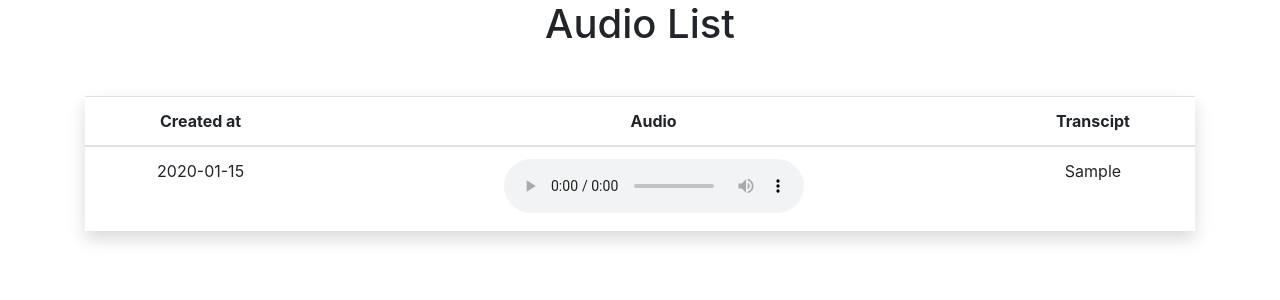
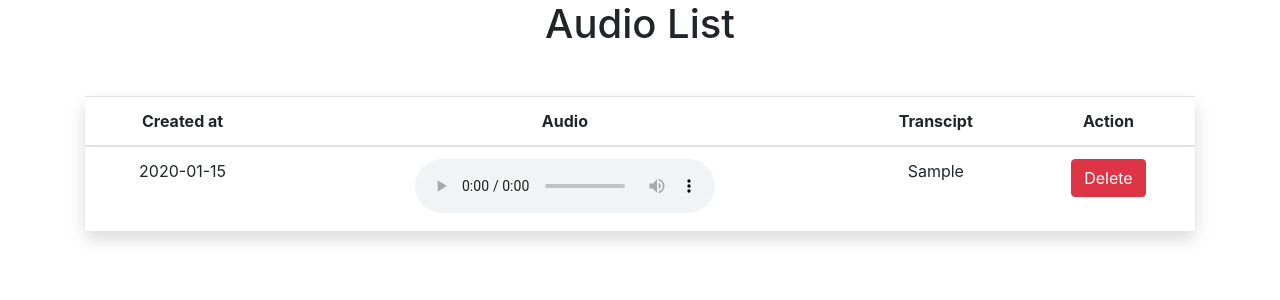
Before and after one commit to chiranjeev11/aicte_project, a Flask app: page /audio in a window 1280 px wide. Shown: the part 74-374 px from the top of the page. Run offline with Flask 2, Linux system fonts and the light colour scheme; a user stored in the database is signed in; tables that the repository leaves empty hold one stand-in row (values such as "Sample post"); some libraries are stand-ins or nearby versions.

Commit message:
feat : added delete feature of audios

```diff
--- a/app/routes.py
+++ b/app/routes.py
@@ -28,7 +28,20 @@ def index():
 @login_required
 def audio():
 
-	transcripts = current_user.audios.all()
+	if current_user.name=="admin":
+
+		users = User.query.all()
+
+		transcripts = []
+
+		for user in users:
+
+			user_transcripts = user.audios.all()
+
+			transcripts.append({"user":user.name, "user_transcripts":user_transcripts})
+	else:
+
+		transcripts = current_user.audios.all()
 
 	return render_template('audio.html', transcripts=transcripts)
 
@@ -69,6 +82,10 @@ def register():
 	form = RegistrationForm()
 
 	if form.validate_on_submit():
+
+		if form.name.data=="admin":
+			flash('Please use a different name', 'error')
+			return redirect(url_for('register'))
 
 		user = User(name=form.name.data, email=form.email.data)
 
@@ -228,11 +245,21 @@ def convertSpeechToText():
 
 	return jsonify({"status":"success", "Transcript":transcript_array})
 
-# @app.route('/audio/delete', methods=['POST', 'GET'])
-# @login_required
-# def audio_delete():
+@app.route('/audio/delete', methods=['POST', 'GET'])
+@login_required
+def audio_delete():
 
+	audio_id = request.args.get('id')
 
+	audio = Audio.query.filter_by(id=int(audio_id)).first()
+
+	audio_path = app.root_path+audio.audio_file_name
+
+	os.remove(audio_path)
+
+	db.session.delete(audio)
+
+	db.session.commit()
 
 	return jsonify({"status":"success"})
 
--- a/app/templates/audio.html
+++ b/app/templates/audio.html
@@ -6,15 +6,23 @@
     <table class="table mt-5 shadow">
 		<thead>
 			<tr>
+				{% if current_user.name=="admin" %}
+				<th class="text-center" scope="col">Name</th>
+				{% endif %}
 				<th class="text-center" scope="col">Created at</th>
 				<th class="text-center" scope="col">Audio</th>
 				<th class="text-center" scope="col">Transcipt</th>
-                <!-- <th class="text-center" scope="col">Action</th> -->
+                <th class="text-center" scope="col">Action</th>
 			</tr>
 		</thead>
 		<tbody>
-			{% for transcript in transcripts %}
+			{% if current_user.name=="admin" %}
+				{% for user in transcripts %}
+					{% for transcript in user.user_transcripts %}
 					<tr>
+
+						<td class="text-center">{{ user.user }}</td>
+
 						<td class="text-center">{{ transcript.created_at }}</td>
 						<td class="text-center">
 							<audio controls>
@@ -22,22 +30,45 @@
 							</audio>
 						</td>
 						<td class="text-center">{{ transcript.transcript }}</td>
-				<!-- <td class="button-block text-center"><button class="delete btn btn-primary" title="delete" audio_id="{{ transcript.id }}" >Delete</button></td> -->
+						<td class="button-block text-center"><button class="delete btn btn-danger" title="delete" audio_id="{{ transcript.id }}" >Delete</button></td>
 					</tr>
 					{% endfor %}
+				{% endfor %}
+			{% else %}
+				{% for transcript in transcripts %}
+				<tr>
+
+
+					<td class="text-center">{{ transcript.created_at }}</td>
+					<td class="text-center">
+						<audio controls>
+							<source src="{{ transcript.audio_file_name }}" type="audio/wav">
+						</audio>
+					</td>
+					<td class="text-center">{{ transcript.transcript }}</td>
+					<td class="button-block text-center"><button class="delete btn btn-danger" title="delete" audio_id="{{ transcript.id }}" >Delete</button></td>
+				</tr>
+				{% endfor %}
+			{% endif %}
 		</tbody>
 	</table>
 </div>
-<!-- <script>
+<script>
     $(document).ready(()=>{
         $('.delete').on('click', (e)=>{
-        console.log($(e.target).attr('audio_id'))
-        $.ajax({
+			if(confirm("Are you sure you want to delete this recording")){
+				fetch(`/audio/delete?id=${$(e.target).attr('audio_id')}`).then(
+					response=> response.json()
+				).then(
+					data=>{
+						$(e.target).parent().parent().hide()
+					}
+				)
+			}
 
     	})
     })
-    })
 
-</script> -->
+</script>
 
 {% endblock %}
```
Lines whose indentation alone changed are shown as unchanged.
